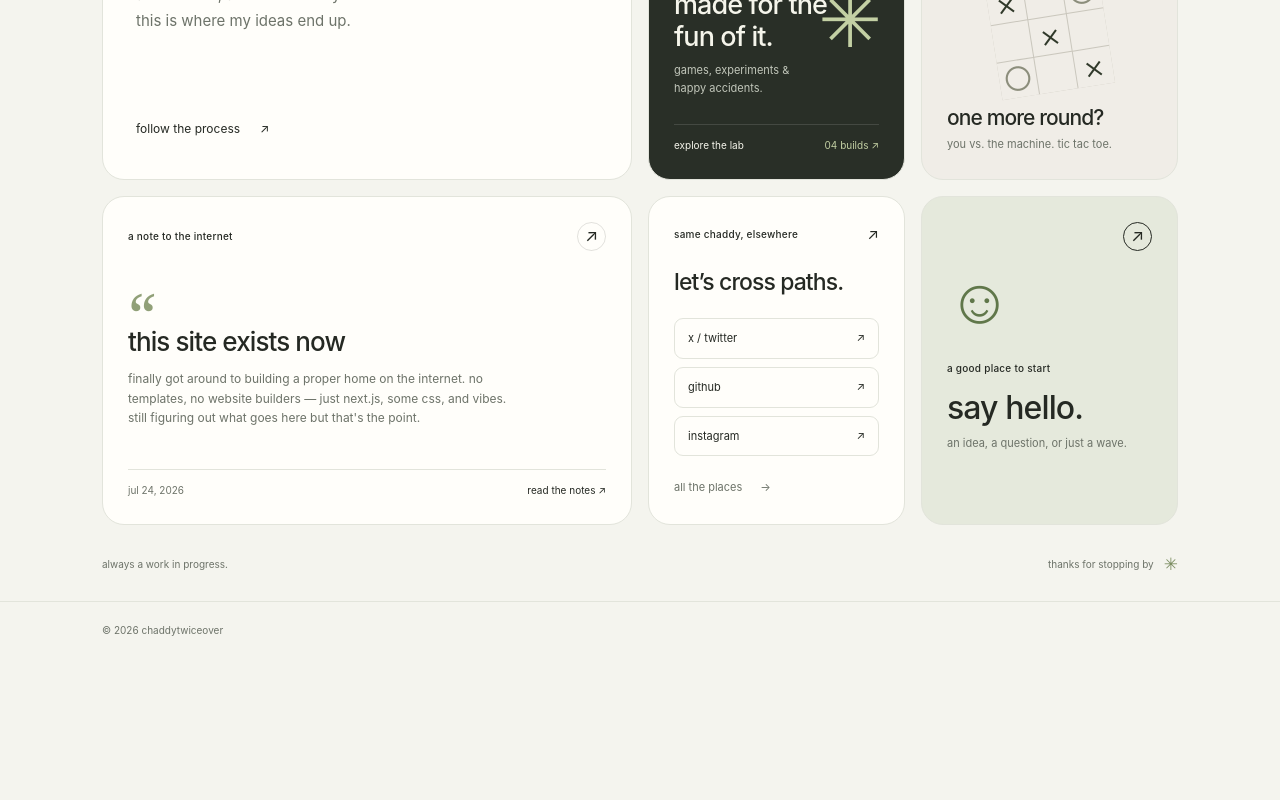
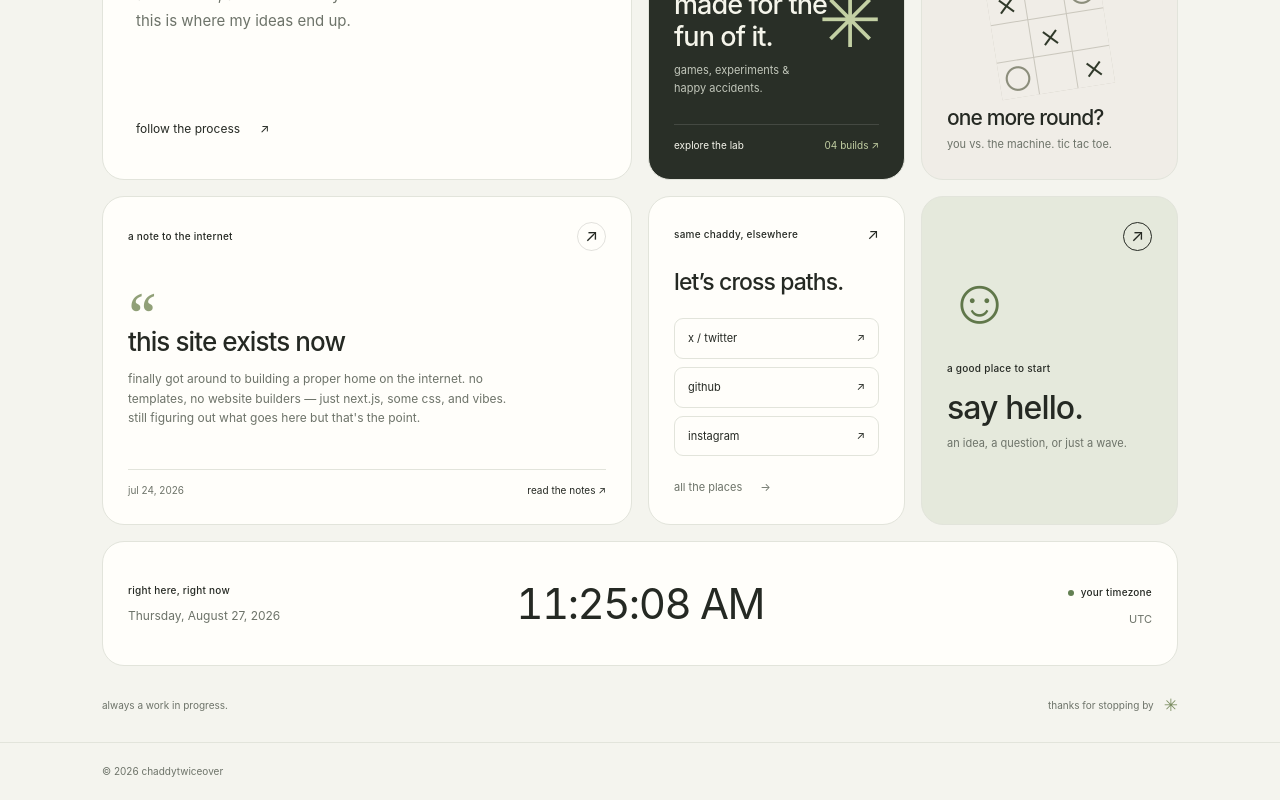
Before and after one commit to chaddytwiceover/MAIN-SITE, a Next.js app: page / in a window 1280 px wide. Shown: the part 529-1329 px from the top of the page. Before the commit the page ends 1188 px from the top, so only its background shows below. Built offline with nearby package versions, Linux system fonts and the light colour scheme; no server answers.

Commit message:
Add visitor-local date and time widget

```diff
--- a/src/app/home.module.css
+++ b/src/app/home.module.css
@@ -78,6 +78,13 @@ a.card:hover { transform: translateY(-4px); box-shadow: 0 12px 24px #283c2510; b
 .hello h2 { font-size: 32px; margin-top: 9px; }
 .hello p { margin-top: 8px; }
 .hello > .arrow { position: absolute; top: 25px; right: 25px; }
+.clock { grid-column: 1 / -1; display: grid; grid-template-columns: minmax(0, 1fr) auto minmax(0, 1fr); align-items: center; gap: 24px; min-height: 125px; }
+.clock h2 { font-size: 10px; letter-spacing: .025em; line-height: 1.6; }
+.clock .clockDate { margin-top: 8px; font-size: 12px; }
+.clockTime { font-size: clamp(26px, 3.3vw, 42px); font-weight: 400; letter-spacing: -1.5px; font-variant-numeric: tabular-nums; white-space: nowrap; }
+.clockZone { text-align: right; }
+.clockZone .eyebrow { display: inline-flex; align-items: center; gap: 7px; }
+.clockZone p { margin-top: 8px; overflow-wrap: anywhere; }
 .pageOutro { margin-top: 25px; font-size: 10px; }
 .pageOutro > span:last-child { display: flex; align-items: center; gap: 10px; }
 .pageOutro > span:last-child > span { color: #7a8c60; font-size: 17px; }
@@ -95,6 +102,9 @@ a.card:hover { transform: translateY(-4px); box-shadow: 0 12px 24px #283c2510; b
   .hello { grid-column: span 2; flex-direction: row; align-items: center; justify-content: flex-start; min-height: 165px; }
   .hello > .arrow { position: static; margin-left: auto; }
   .socialLinks { flex-direction: column; gap: 6px; }
+  .clock { grid-template-columns: minmax(0, 1fr) auto; gap: 14px; }
+  .clockZone { grid-column: 1 / -1; text-align: left; display: flex; flex-wrap: wrap; align-items: baseline; gap: 8px 14px; }
+  .clockZone p { margin-top: 0; }
 }
 @media (max-width: 580px) {
   .home { padding: 23px 18px 18px; }
@@ -123,5 +133,7 @@ a.card:hover { transform: translateY(-4px); box-shadow: 0 12px 24px #283c2510; b
   .hello h2 { font-size: 28px; }
   .hello p { max-width: 22ch; }
   .pageOutro { font-size: 9px; gap: 8px; }
+  .clock { grid-template-columns: 1fr; gap: 16px; }
+  .clockTime { font-size: clamp(32px, 9vw, 42px); }
 }
 @media (prefers-reduced-motion: reduce) { a.card { transition: none; } a.card:hover { transform: none; } }
--- a/src/app/page.tsx
+++ b/src/app/page.tsx
@@ -1,5 +1,6 @@
 import type { Metadata } from 'next'
 import Link from 'next/link'
+import LocalClock from '@/components/LocalClock'
 import { labProjects } from '@/lib/lab-projects'
 import { posts } from '@/lib/posts'
 import styles from './home.module.css'
@@ -80,6 +81,7 @@ export default function HomePage() {
           <div><span className={styles.eyebrow}>a good place to start</span><h2>say hello.</h2><p>an idea, a question, or just a wave.</p></div>
           <Arrow />
         </a>
+        <LocalClock />
       </section>
       <div className={styles.pageOutro}><span>always a work in progress.</span><span>thanks for stopping by <span aria-hidden="true">✳</span></span></div>
     </div>
--- /dev/null
+++ b/src/components/LocalClock.tsx
@@ -0,0 +1,69 @@
+'use client'
+
+import { useEffect, useState } from 'react'
+import styles from '@/app/home.module.css'
+
+interface ClockReading {
+  iso: string
+  time: string
+  date: string
+  timezone: string
+}
+
+export default function LocalClock() {
+  // The static export has no visitor timezone. Populate only after hydration.
+  const [reading, setReading] = useState<ClockReading | null>(null)
+
+  useEffect(() => {
+    const update = () => {
+      const now = new Date()
+      const timeFormat = new Intl.DateTimeFormat(undefined, {
+        hour: '2-digit', minute: '2-digit', second: '2-digit',
+      })
+      const timezone = timeFormat.resolvedOptions().timeZone
+
+      setReading({
+        iso: now.toISOString(),
+        time: timeFormat.format(now),
+        date: new Intl.DateTimeFormat(undefined, {
+          weekday: 'long', year: 'numeric', month: 'long', day: 'numeric',
+        }).format(now),
+        timezone: timezone ? timezone.replaceAll('_', ' ').replaceAll('/', ' / ') : 'device local time',
+      })
+    }
+
+    let timer: ReturnType<typeof setInterval> | undefined
+    const resume = () => {
+      clearInterval(timer)
+      if (!document.hidden) {
+        update()
+        timer = setInterval(update, 1000)
+      }
+    }
+
+    resume()
+    document.addEventListener('visibilitychange', resume)
+    window.addEventListener('focus', resume)
+    return () => {
+      clearInterval(timer)
+      document.removeEventListener('visibilitychange', resume)
+      window.removeEventListener('focus', resume)
+    }
+  }, [])
+
+  return (
+    <section className={`${styles.card} ${styles.clock}`} aria-label="Your local date and time">
+      <div>
+        <h2 className={styles.eyebrow}>right here, right now</h2>
+        <p className={styles.clockDate}>{reading?.date ?? 'finding your local date…'}</p>
+      </div>
+      <time className={styles.clockTime} dateTime={reading?.iso} aria-live="off">
+        {reading?.time ?? '—:—:—'}
+      </time>
+      <div className={styles.clockZone}>
+        <span className={styles.eyebrow}><span className={styles.statusDot} aria-hidden="true" /> your timezone</span>
+        <p>{reading?.timezone ?? 'using your device settings'}</p>
+      </div>
+    </section>
+  )
+}
```
Also changed, not shown: 1 other file (tests, documents, lock files or other folders).
